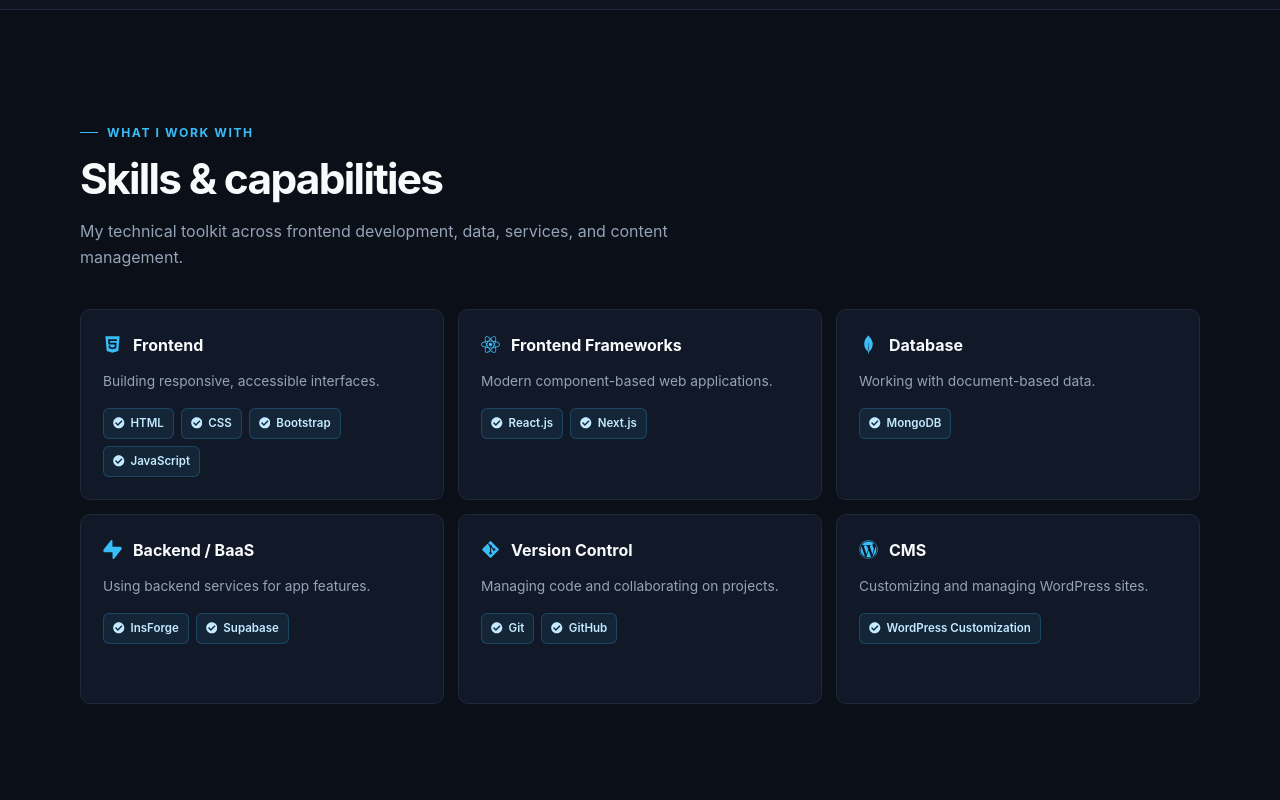
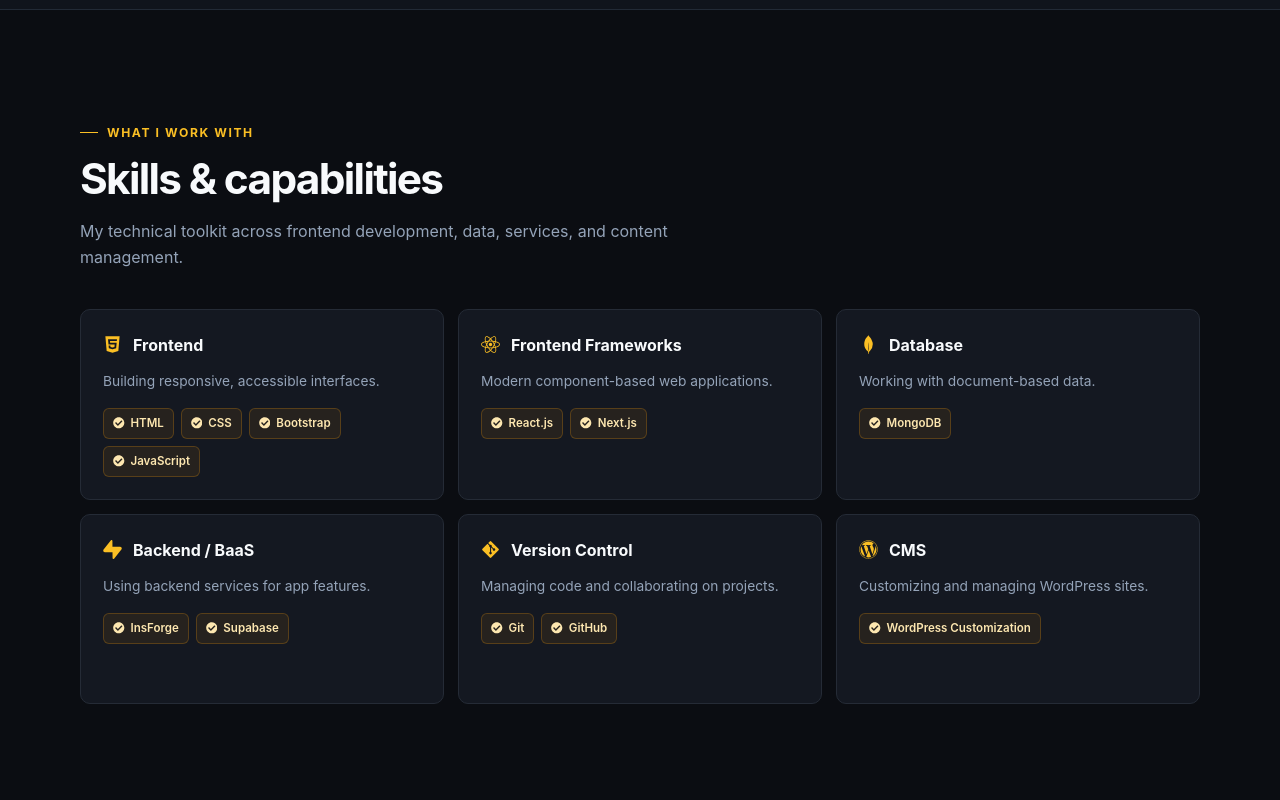
Before and after one commit to rajiur-developer/portfolio, a Next.js app: page / in a window 1280 px wide. Shown: the part 1480-2280 px from the top of the page. Built offline with nearby package versions, Linux system fonts and the light colour scheme.

Commit message:
Refresh portfolio visual design with warm amber theme

```diff
--- a/app/globals.css
+++ b/app/globals.css
@@ -1,14 +1,14 @@
 :root {
   color-scheme: dark;
-  --bg: #0b0f17;
-  --surface: #111827;
-  --surface-soft: #0e1420;
-  --border: #1f2937;
-  --border-soft: #1e293b;
-  --indigo: #4f46e5;
-  --indigo-hover: #4338ca;
-  --indigo-tint: rgba(79, 70, 229, 0.12);
-  --sky: #38bdf8;
+  --bg: #0b0d12;
+  --surface: #141821;
+  --surface-soft: #10141c;
+  --border: #252b36;
+  --border-soft: #222a36;
+  --indigo: #f59e0b;
+  --indigo-hover: #d97706;
+  --indigo-tint: rgba(245, 158, 11, 0.11);
+  --sky: #fbbf24;
   --heading: #f8fafc;
   --body: #94a3b8;
   --muted: #64748b;
@@ -55,7 +55,7 @@ a {
 }
 
 ::selection {
-  background: rgba(79, 70, 229, .35);
+  background: rgba(245, 158, 11, .3);
   color: var(--heading);
 }
 
@@ -304,7 +304,7 @@ a {
   width: min(390px, 90%);
   aspect-ratio: 1;
   border-radius: 50%;
-  background: radial-gradient(circle, rgba(79, 70, 229, .17), rgba(56, 189, 248, .04) 48%, transparent 72%);
+  background: radial-gradient(circle, rgba(245, 158, 11, .18), rgba(251, 191, 36, .04) 48%, transparent 72%);
   content: "";
 }
 
@@ -336,7 +336,7 @@ a {
   padding: 11px 14px;
   border: 1px solid var(--border);
   border-radius: 9px;
-  background: rgba(17, 24, 39, .94);
+  background: rgba(20, 24, 33, .96);
   color: var(--body);
   font-size: .78rem;
 }
@@ -438,7 +438,7 @@ a {
 
 .skill:hover,
 .project:hover {
-  border-color: rgba(79, 70, 229, .6);
+  border-color: rgba(245, 158, 11, .55);
   box-shadow: 0 12px 28px -8px rgba(0, 0, 0, .45);
 }
 
@@ -476,10 +476,10 @@ a {
   align-items: center;
   gap: 6px;
   padding: 5px 9px;
-  border: 1px solid rgba(56, 189, 248, .22);
+  border: 1px solid rgba(245, 158, 11, .24);
   border-radius: 6px;
-  background: rgba(56, 189, 248, .08);
-  color: #c4eaff;
+  background: rgba(245, 158, 11, .08);
+  color: #fde7b0;
   font-size: .72rem;
   font-weight: 600;
   transition: border-color .2s ease, background .2s ease, color .2s ease;
@@ -517,7 +517,7 @@ a {
   /* place-items: center; */
   overflow: hidden;
   border-bottom: 1px solid var(--border);
-  background: radial-gradient(ellipse at 50% 0%, rgba(79, 70, 229, .16), transparent 70%), #0d1320;
+  background: radial-gradient(ellipse at 50% 0%, rgba(245, 158, 11, .13), transparent 70%), #10141c;
 }
 
 .preview-window {
@@ -573,7 +573,7 @@ a {
   place-items: center;
   border: 1px solid rgba(56, 189, 248, .2);
   border-radius: 50%;
-  background: rgba(56, 189, 248, .08);
+  background: rgba(245, 158, 11, .08);
   color: var(--sky);
   font-size: 1.3rem;
 }
@@ -641,7 +641,7 @@ a {
   align-items: center;
   gap: 7px;
   margin-top: 16px;
-  color: #a5b4fc;
+  color: #fcd34d;
   font-size: .8rem;
   font-weight: 600;
   margin-left: 10px;
@@ -915,7 +915,7 @@ a {
 
 .contact-channel:hover {
   transform: translateY(-1px);
-  border-color: rgba(79, 70, 229, .7);
+  border-color: rgba(245, 158, 11, .65);
   background: var(--indigo-tint);
 }
 
@@ -1174,7 +1174,7 @@ a {
   background: var(--indigo);
   color: white;
   font-size: 1.45rem;
-  box-shadow: 0 10px 28px rgba(79, 70, 229, .38);
+  box-shadow: 0 10px 28px rgba(245, 158, 11, .3);
   cursor: pointer;
   transition: transform .2s ease, background .2s ease;
 }
```
